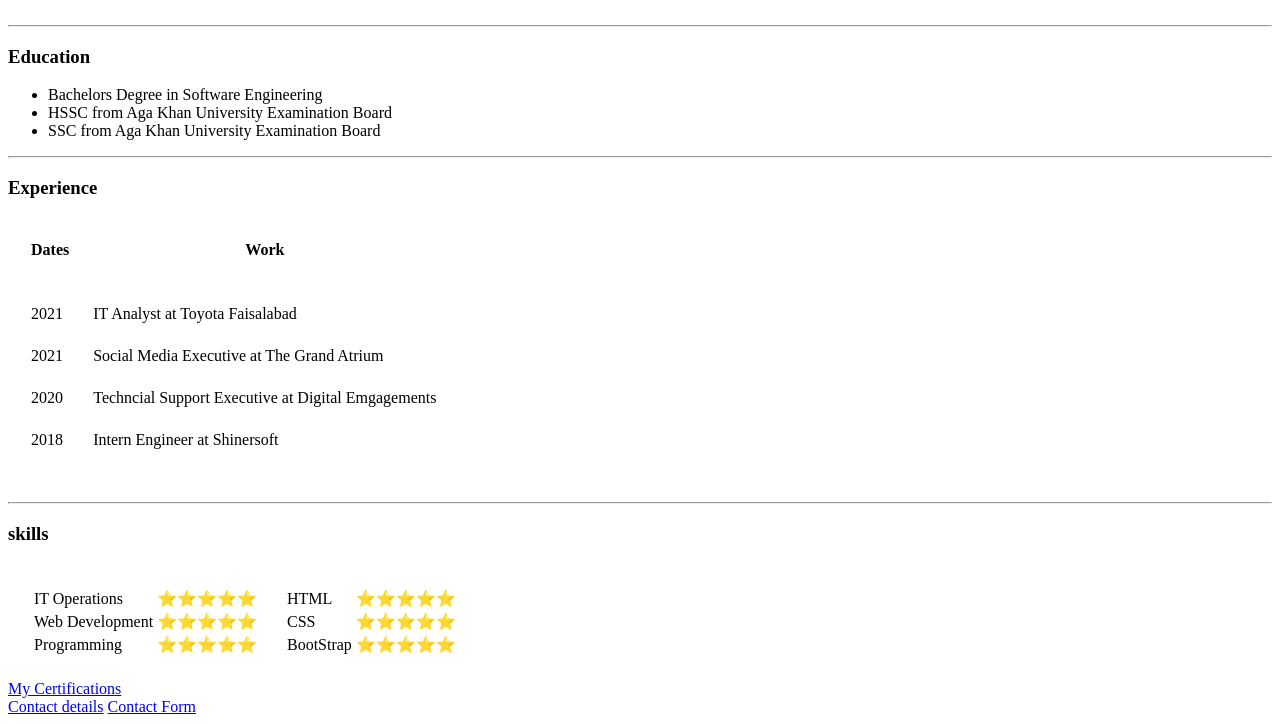
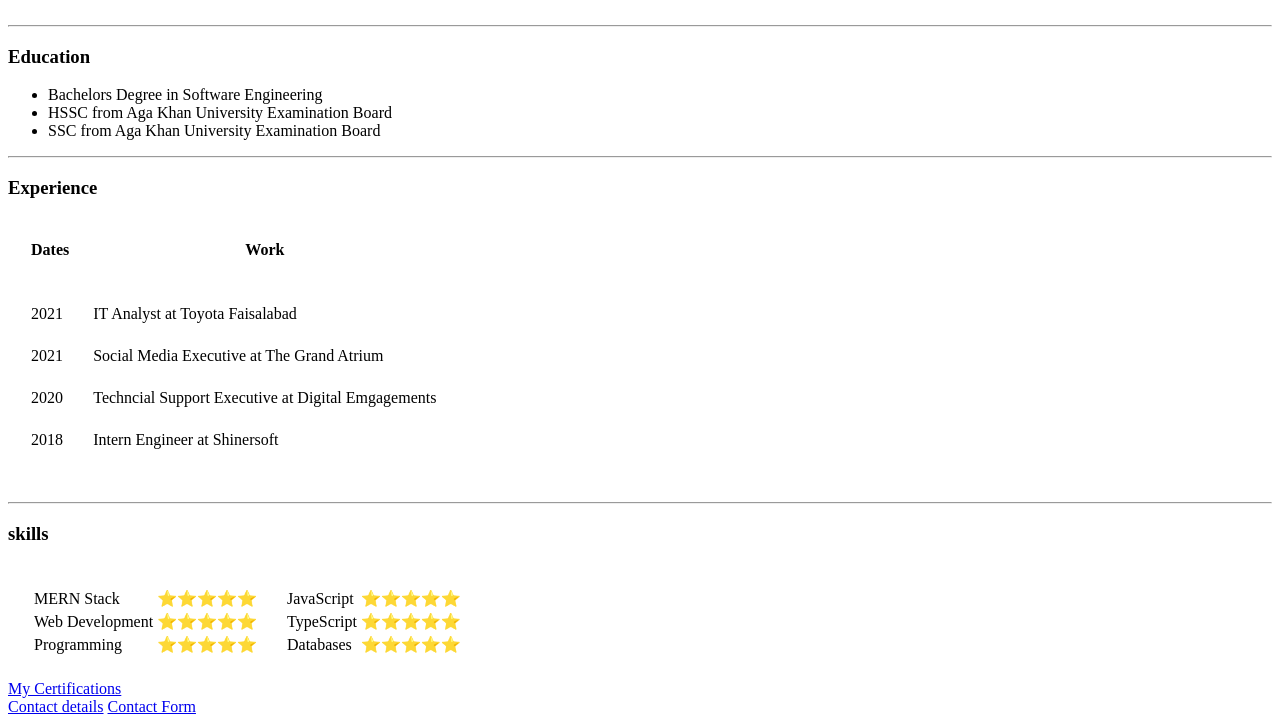
Before and after one commit to JaleesMoeen/CV, a plain HTML site: page index.html in a window 1280 px wide. Shown: the part 417-1141 px from the top of the page. Drawn offline with Linux system fonts and the light colour scheme.

Commit message:
Update index.html

```diff
--- a/index.html
+++ b/index.html
@@ -70,7 +70,7 @@
       <td>
         <table>
           <tr>
-            <td>IT Operations</td>
+            <td>MERN Stack</td>
             <td>⭐⭐⭐⭐⭐</td>
           </tr>
           <tr>
@@ -86,15 +86,15 @@
       <td>
         <table>
           <tr>
-            <td>HTML</td>
+            <td>JavaScript</td>
             <td>⭐⭐⭐⭐⭐</td>
           </tr>
           <tr>
-            <td>CSS</td>
+            <td>TypeScript</td>
             <td>⭐⭐⭐⭐⭐</td>
           </tr>
           <tr>
-            <td>BootStrap</td>
+            <td>Databases</td>
             <td>⭐⭐⭐⭐⭐</td>
           </tr>
         </table>
```
